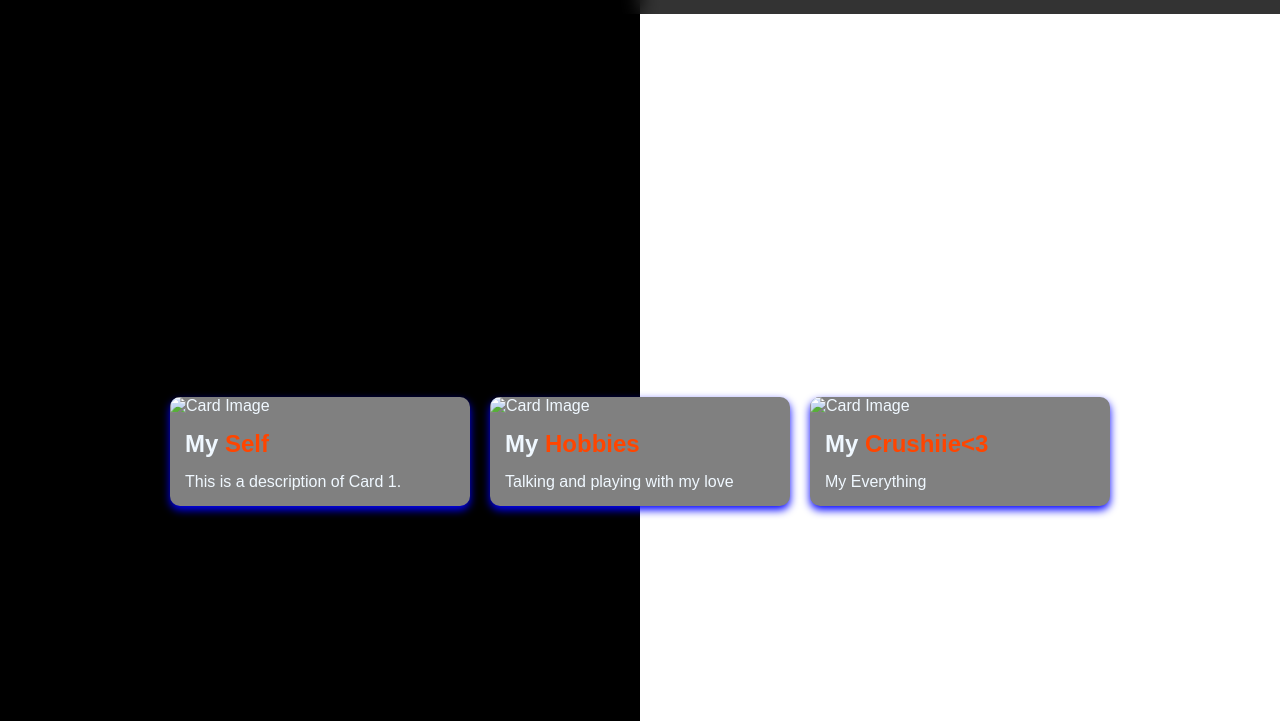
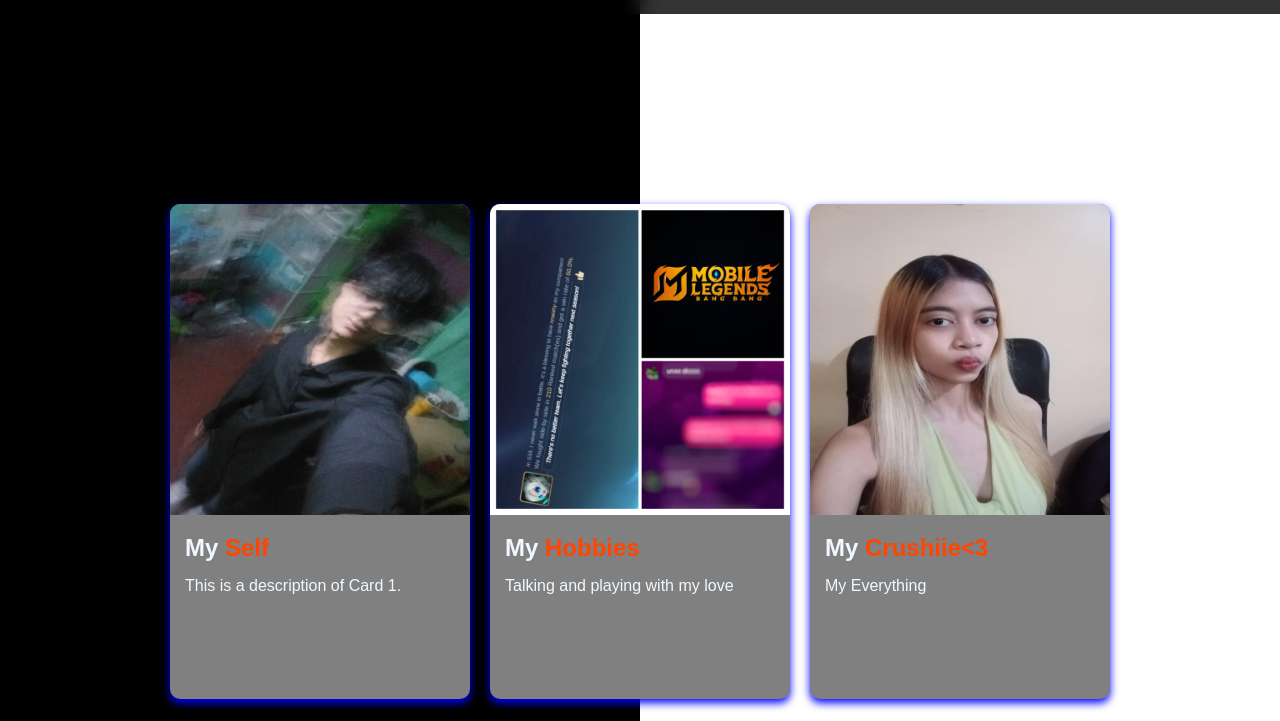
Before and after one commit to gemwel/Assignment2, a plain HTML site: page index.html in a window 1280 px wide. Shown: the part 79-800 px from the top of the page. Drawn offline with Linux system fonts and the light colour scheme.

Commit message:
index.html

```diff
--- a/index.html
+++ b/index.html
@@ -19,21 +19,21 @@
 <body>
   <div class="card-container">
         <div class="card">
-            <img src="/storage/emulated/0/akoto.jpg" alt="Card Image" class="card-img">
+            <img src="akoto.jpg" alt="Card Image" class="card-img">
             <div class="card-content">
                 <h3 class="card-title">My<span> Self</span></h3>
                 <p class="card-description">This is a description of Card 1.</p>
             </div>
         </div>
         <div class="card">
-            <img src="/storage/emulated/0/hobbykoto.jpg" alt="Card Image" class="card-img">
+            <img src="hobbykoto.jpg" alt="Card Image" class="card-img">
             <div class="card-content">
                 <h3 class="card-title">My<span> Hobbies</span></h3>
                 <p class="card-description">Talking and playing with my love </p>
             </div>
         </div>
         <div class="card">
-            <img src="/storage/emulated/0/Pictures/Messenger/Messenger_creation_533F4FCF-5BE0-468D-8994-BA7851484021.jpeg" alt="Card Image" class="card-img">
+            <img src="crushkoto.jpeg" alt="Card Image" class="card-img">
             <div class="card-content">
                 <h3 class="card-title">My<Span> Crushiie<3</Span></h3>
                 <p class="card-description">My Everything</p>
```
